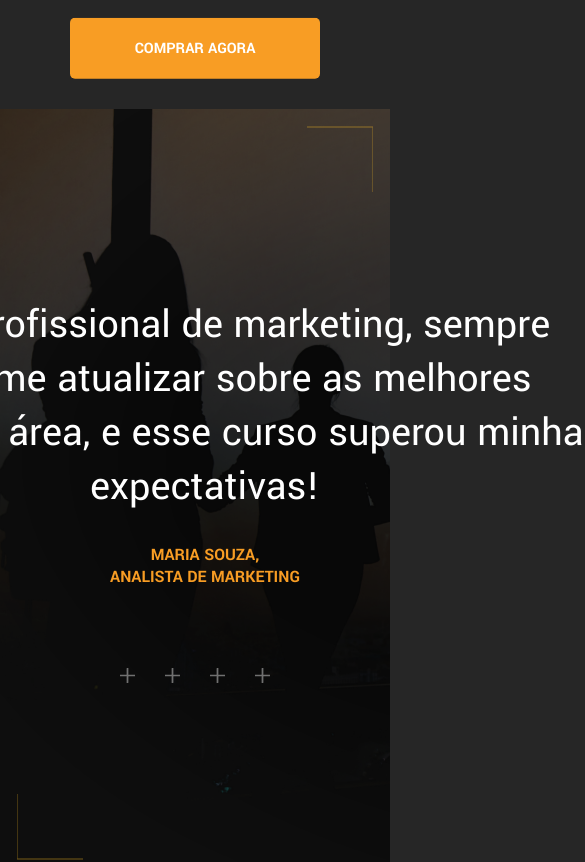
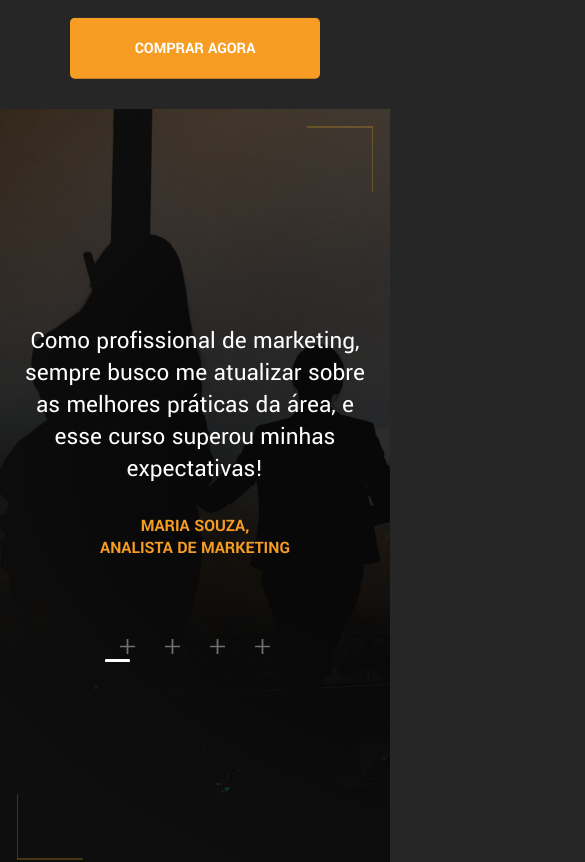
Before and after one commit to rogeritael/rogeritael-rocky_desafio, a React (Create React App) app: page / in a window 390 px wide. Shown: the part 6659-7521 px from the top of the page, 585 px wide, since content can reach past the window. Built offline with nearby package versions, Linux system fonts and the light colour scheme.

Commit message:
fazendo ajustes no responsivo do slider

```diff
--- a/src/components/template/TestimonialsSection/index.tsx
+++ b/src/components/template/TestimonialsSection/index.tsx
@@ -77,6 +77,7 @@ export function TestmonialsSection(){
                         <img src={plus} onClick={() => selectTestimonial(2)} alt=""/>
                         <img src={plus} onClick={() => selectTestimonial(3)} alt=""/>
                         <img src={plus} onClick={() => selectTestimonial(4)} alt=""/>
+                        <div className="plus"></div>
                     </div>
                 </div>
             </AppLimiter>
--- a/src/components/template/TestimonialsSection/styles.ts
+++ b/src/components/template/TestimonialsSection/styles.ts
@@ -29,6 +29,12 @@ const textEntry = keyframes`
     }
 `
 
+const activePlus = keyframes`
+    to {
+        transform: rotate(0);
+    }
+`;
+
 const titleEntry = keyframes`
     from {
         opacity: 0.4;
@@ -42,7 +48,11 @@ const titleEntry = keyframes`
 export const TestimonialsStyle = styled.section`
     height: 768px;
     background-image: url(${bg});
+    background-size: cover;
     padding: 50px;
+    display: flex;
+    align-items: center;
+
 
     .slider_container {
         width: 100%;
@@ -136,6 +146,27 @@ export const TestimonialsStyle = styled.section`
         .testimonial_controllers_box {
             margin-top: 80px;
 
+            .plus {
+                width: 25px;
+                height: 3px;
+                background-color: #fff;
+                border-radius: 2px;
+                position: relative;
+
+                &::before {
+                    content: '';
+                    width: 25px;
+                    height: 3px;
+                    background-color: #fff;
+                    border-radius: 2px;
+                    position: absolute;
+                    top: 0;
+                    left: 0;
+                    transform: rotate(90deg);
+                    animation: ${activePlus} 500ms ease-in-out forwards;
+                }
+            }
+
             img {
                 width: 15px;
                 height: 15px;
@@ -151,7 +182,7 @@ export const TestimonialsStyle = styled.section`
     }
 
     @media (max-width: 1024px){
-        .slider_container .testimonial_box .testimonial {
+        .slider_container .testimonial_box .testimonial_text_container {
             text-align: center;
             width: 600px;
             margin: 0 30px;
@@ -167,7 +198,7 @@ export const TestimonialsStyle = styled.section`
 
             }
 
-            .testimonial {
+            .testimonial_text_container {
                 width: 100%;
                 margin: 0 10px;
 
@@ -177,4 +208,23 @@ export const TestimonialsStyle = styled.section`
             }
         }
     }
+
+    @media (max-width: 900px){
+        .testimonial_box .testimonial_text_container .testimonial {
+            margin: 0;
+
+            p {
+                font-size: 35px;
+            }
+        }
+    }
+
+    @media(max-width: 425px){
+        .testimonial_box .testimonial_text_container .testimonial {
+
+            p {
+                font-size: 25px;
+            }
+        }
+    }
 `;
```
